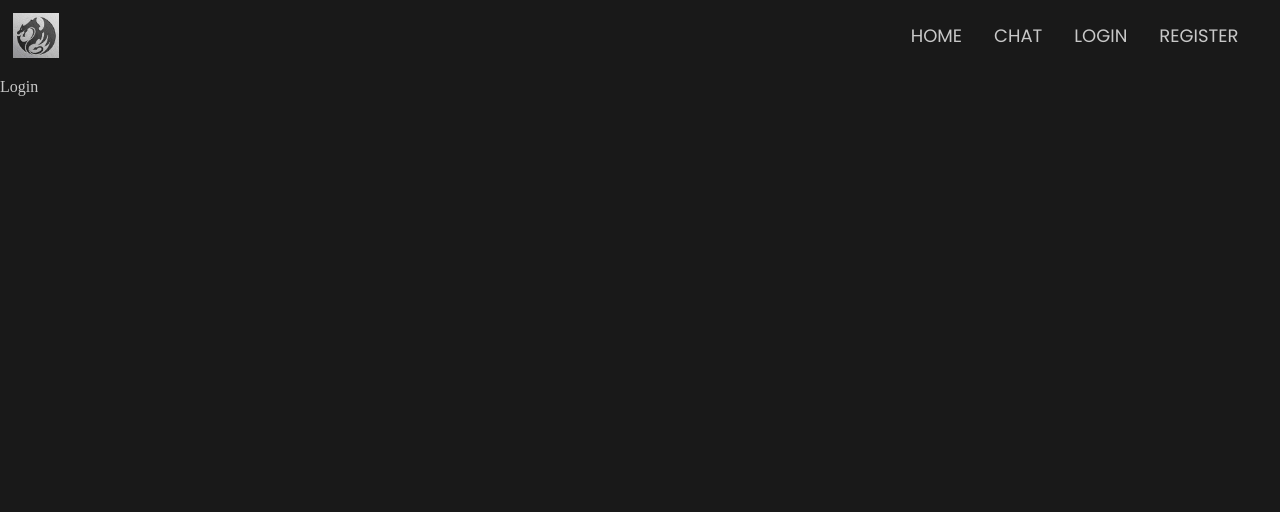
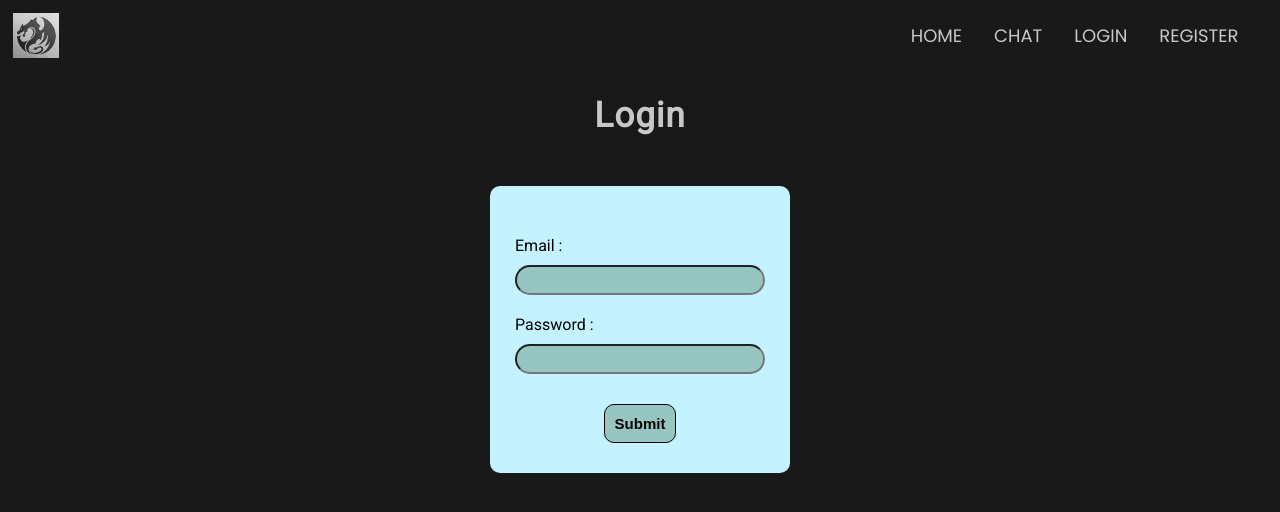
Before and after one commit to SujitAkulwar/Chat-App, a React (Create React App) app in the folder client/: page /login in a window 1280 px wide. Shown: the top 512 px of the page. Built offline with nearby package versions, Linux system fonts and the light colour scheme.

Commit message:
login register

```diff
--- a/client/src/index.js
+++ b/client/src/index.js
@@ -6,7 +6,5 @@ import App from './App';
 
 const root = ReactDOM.createRoot(document.getElementById('root'));
 root.render(
-  <React.StrictMode>
     <App />
-  </React.StrictMode>
 );
--- a/client/src/pages/Home.css
+++ b/client/src/pages/Home.css
@@ -1,3 +1,6 @@
+body::-webkit-scrollbar{
+    width: 0;
+}
 .homeimg{
     height: auto;
     width: 100%;
--- /dev/null
+++ b/client/src/pages/Login.css
@@ -0,0 +1,76 @@
+@import url('https://fonts.googleapis.com/css?family=Source+Sans+Pro:regular,bold,italic&subset=latin,latin-ext');
+@import url('https://fonts.googleapis.com/css2?family=Poppins&family=Roboto&display=swap');
+/* font-family: 'Roboto', sans-serif; */
+*{
+  padding: 0;
+  margin: 0;
+  box-sizing: border-box;
+  background-color: rgb(25, 25, 25);
+  color: rgb(200,200,200);
+  transition-duration: 0.6s;
+}
+div:hover{
+    color: white;
+    cursor: pointer;
+}
+
+.c{
+    text-align: center;
+    font-family: 'Roboto', sans-serif;
+    font-size: 35px;
+    font-weight: 700;
+    letter-spacing: 1px;
+    margin-top: 30px;
+}
+.d{
+    margin: auto;
+    width: 300px;
+    display:  flex;
+    justify-content: center;
+    font-family: 'Roboto', sans-serif;
+    margin-top: 50px;
+    border-radius: 10px;
+}
+.d:hover,.d:focus{
+    scale: 1.01;
+}
+.d,form,label{
+    background-color:rgb(197, 242, 255);
+}
+form{
+    margin-top: 50px;
+    display: flex;
+    flex-direction: column;
+    width: 250px;
+}
+
+input{
+    margin-bottom: 20px;
+    color: black;
+    background-color: rgb(151, 198, 194);
+    height: 30px;
+    border-radius: 35px;
+    padding: 2px 8px;
+}
+.submit{
+    justify-content: center;
+    width: auto;
+    height: auto;
+    border-radius: 10px;
+    margin:auto;
+    padding: 10px;
+    font-size: 15px;
+    cursor: pointer;
+    margin-bottom: 30px;
+    font-weight: 700;
+    border: 1px solid black;
+    margin-top: 10px;
+}
+input:hover,input:focus{
+    background-color: rgb(177, 234, 229);
+    color: rgb(0, 0, 0);
+}
+label{
+    margin-bottom: 10px;
+    color: black;
+}
--- a/client/src/pages/Login.js
+++ b/client/src/pages/Login.js
@@ -1,10 +1,38 @@
-import React from 'react'
+// import React,{useState} from 'react'
+// import { ReactDOM } from 'react';
 import Nav from '../components/Nav'
+import './Login.css';
+
 const Login = () => {
+
+  // const [errorMessages, setErrorMessages] = useState({});
+
+  const handleSubmit = (event) => {
+    console.log("ok");
+  };
+
+  const loginform = (
+    <form onSubmit={handleSubmit}>
+      <label> Email : </label><input type={Text} className="name" name='name'></input>
+      <label> Password : </label><input type={Text} className="name" name='pass'></input>
+      <input type={'submit'} className="submit"></input>
+    </form>
+  );
+
+
+
+
   return (
     <>
       <Nav/>
-      <div>Login</div>
+      <div>
+        <div className='c'>
+          Login
+        </div>
+        <div className='d'>
+          {loginform}
+        </div>
+      </div>
     </>
   );
 }
--- /dev/null
+++ b/client/src/pages/Register.css
@@ -0,0 +1,76 @@
+@import url('https://fonts.googleapis.com/css?family=Source+Sans+Pro:regular,bold,italic&subset=latin,latin-ext');
+@import url('https://fonts.googleapis.com/css2?family=Poppins&family=Roboto&display=swap');
+/* font-family: 'Roboto', sans-serif; */
+*{
+  padding: 0;
+  margin: 0;
+  box-sizing: border-box;
+  background-color: rgb(25, 25, 25);
+  color: rgb(200,200,200);
+  transition-duration: 0.6s;
+}
+div:hover{
+    color: white;
+    cursor: pointer;
+}
+
+.c{
+    text-align: center;
+    font-family: 'Roboto', sans-serif;
+    font-size: 35px;
+    font-weight: 700;
+    letter-spacing: 1px;
+    margin-top: 30px;
+}
+.d{
+    margin: auto;
+    width: 300px;
+    display:  flex;
+    justify-content: center;
+    font-family: 'Roboto', sans-serif;
+    margin-top: 50px;
+    border-radius: 10px;
+}
+.d:hover,.d:focus{
+    scale: 1.01;
+}
+.d,form,label{
+    background-color:rgb(197, 242, 255);
+}
+form{
+    margin-top: 50px;
+    display: flex;
+    flex-direction: column;
+    width: 250px;
+}
+
+input{
+    margin-bottom: 20px;
+    color: black;
+    background-color: rgb(151, 198, 194);
+    height: 30px;
+    border-radius: 35px;
+    padding: 2px 8px;
+}
+.submit{
+    justify-content: center;
+    width: auto;
+    height: auto;
+    border-radius: 10px;
+    margin:auto;
+    padding: 10px;
+    font-size: 15px;
+    cursor: pointer;
+    margin-bottom: 30px;
+    font-weight: 700;
+    border: 1px solid black;
+    margin-top: 10px;
+}
+input:hover,input:focus{
+    background-color: rgb(177, 234, 229);
+    color: rgb(0, 0, 0);
+}
+label{
+    margin-bottom: 10px;
+    color: black;
+}
--- a/client/src/pages/Register.js
+++ b/client/src/pages/Register.js
@@ -1,14 +1,39 @@
-import React from 'react'
+// import React,{useState} from 'react'
+// import { ReactDOM } from 'react';
 import Nav from '../components/Nav'
+import './Register.css';
 
 const Register = () => {
-    return (
+
+  // const [errorMessages, setErrorMessages] = useState({});
+
+  const handleSubmit = (event) => {
+    console.log("ok");
+  };
+
+  const Registerform = (
+    <form onSubmit={handleSubmit}>
+      <label> Email : </label><input type={Text} className="name" name='name'></input>
+      <label> Password : </label><input type={Text} className="name" name='pass'></input>
+      <input type={'submit'} className="submit"></input>
+    </form>
+  );
+
+
+
+
+  return (
     <>
-        <Nav/>
-        <div>Register</div>
+      <Nav/>
+      <div>
+        <div className='c'>
+          Register
+        </div>
+        <div className='d'>
+          {Registerform}
+        </div>
+      </div>
     </>
-
-  )
+  );
 }
-
-export default Register
+export default Register;
```
